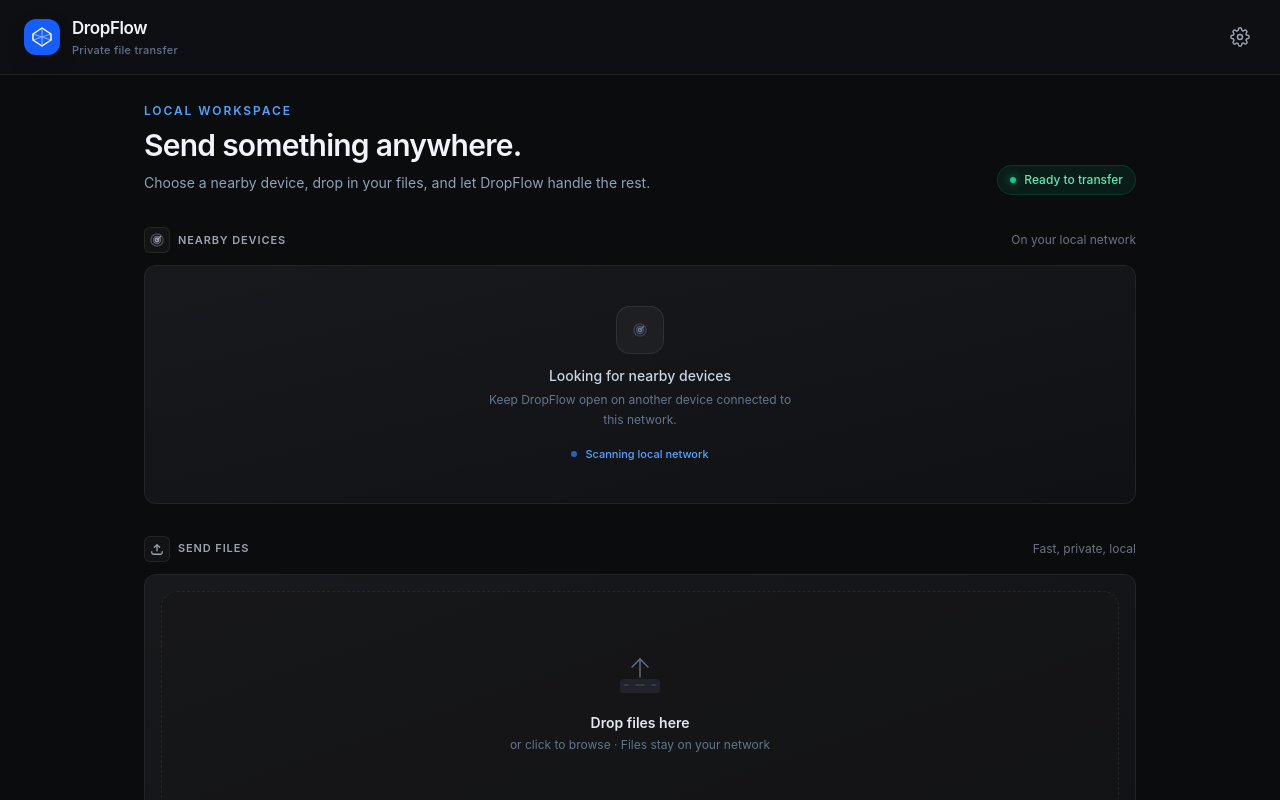
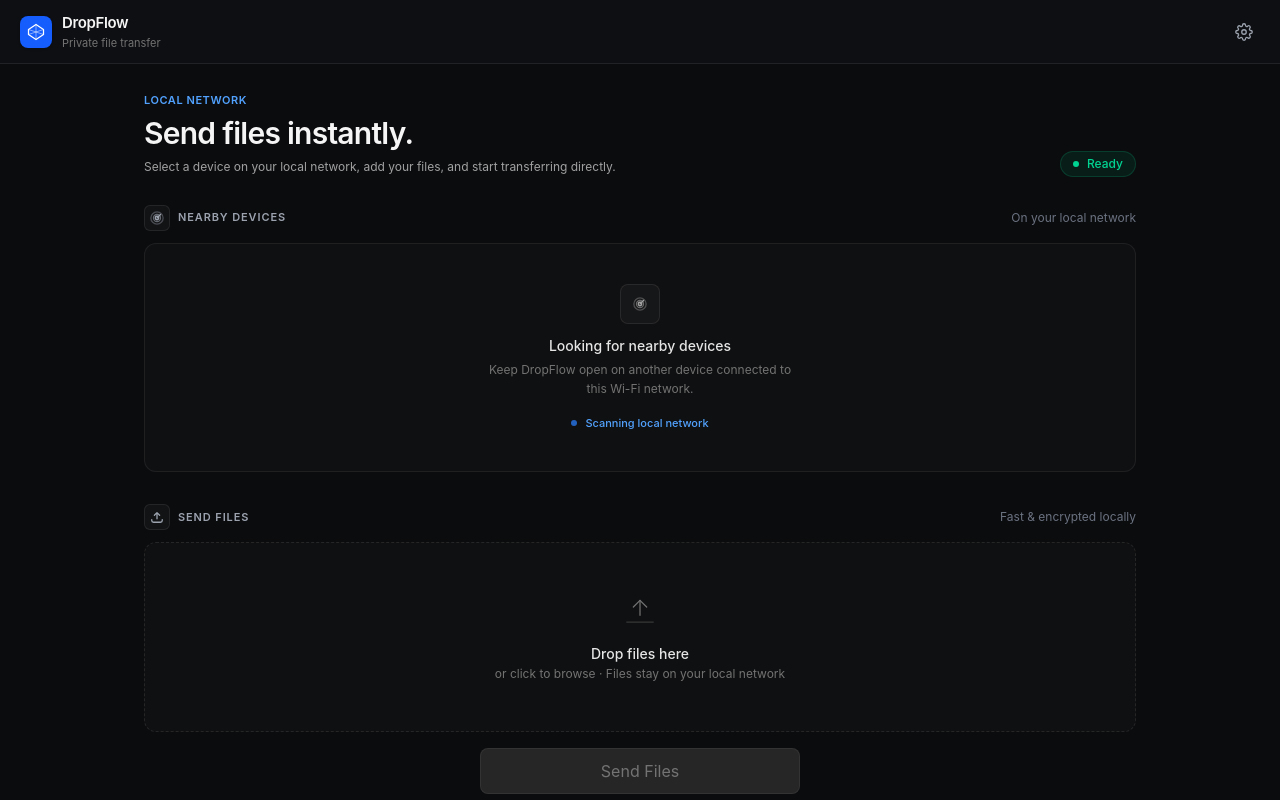
Before and after one commit to sanleesam/DropFlow, a React (Vite) app in the folder apps/desktop/: page / in a window 1280 px wide. Built offline with nearby package versions, Linux system fonts and the light colour scheme.

Commit message:
feat(ui): remove mock transfer history and refine desktop layout hierarchy

```diff
--- a/apps/desktop/src/components/FileDropZone.tsx
+++ b/apps/desktop/src/components/FileDropZone.tsx
@@ -44,13 +44,13 @@
   if (["zip", "tar", "gz", "7z", "rar"].includes(ext)) return "text-amber-400";
   if (["js", "ts", "tsx", "jsx", "py", "go", "rs", "json"].includes(ext))
     return "text-blue-400";
-  return "text-slate-400";
+  return "text-neutral-400";
 }
 
 const IconFile: React.FC<{ name: string }> = ({ name }) => (
   <svg
     viewBox="0 0 24 24"
-    className={`w-5 h-5 flex-shrink-0 ${fileIconColor(name)}`}
+    className={`w-4.5 h-4.5 flex-shrink-0 ${fileIconColor(name)}`}
     fill="none"
     stroke="currentColor"
     strokeWidth="1.6"
@@ -68,18 +68,17 @@
 const IconUploadLarge: React.FC = () => (
   <svg
     viewBox="0 0 48 48"
-    className="w-12 h-12"
+    className="w-10 h-10"
     fill="none"
     stroke="currentColor"
-    strokeWidth="1.4"
+    strokeWidth="1.5"
     strokeLinecap="round"
     strokeLinejoin="round"
     aria-hidden="true"
   >
-    <rect x="4" y="30" width="40" height="14" rx="4" opacity="0.15" fill="currentColor" stroke="none" />
     <path d="M24 28V10" />
     <path d="M16 18l8-8 8 8" />
-    <path d="M8 36h4M36 36h4M20 36h8" opacity="0.4" />
+    <path d="M8 36h32" opacity="0.4" />
   </svg>
 );
 
@@ -109,7 +108,7 @@
     } else {
       addToast("Preparing transfer...", "info");
       if (onSend) {
-        const firstFileName = files[0]?.file.name || "movie.mp4";
+        const firstFileName = files[0]?.file.name || "file";
         onSend(firstFileName);
       }
     }
@@ -163,16 +162,13 @@
   const onInputChange = useCallback(
     (e: React.ChangeEvent<HTMLInputElement>) => {
       addFiles(e.target.files);
-      // Reset so the same file can be re-added after removal
       e.target.value = "";
     },
     [addFiles],
   );
 
-  // ─────────────────────────────────────────────────────────────────────────────
-
   return (
-    <div className="flex w-full flex-col gap-4 p-4">
+    <div className="flex w-full flex-col gap-3">
       {/* Hidden file input */}
       <input
         ref={inputRef}
@@ -196,10 +192,10 @@
         onDragLeave={onDragLeave}
         onDrop={onDrop}
         className={[
-          "relative flex min-h-[220px] flex-col items-center justify-center gap-4 overflow-hidden",
-          "rounded-[16px] border border-dashed px-6 py-10",
+          "relative flex min-h-[190px] flex-col items-center justify-center gap-3 overflow-hidden",
+          "rounded-xl border border-dashed px-6 py-8",
           "cursor-pointer select-none outline-none",
-          "transition-all duration-200 ease-out",
+          "transition-all duration-150 ease-out",
           isDraggingOver ? accent.dropZoneActive : accent.dropZoneHover,
           accent.ringFocus,
         ].join(" ")}
@@ -207,58 +203,50 @@
         {/* Icon */}
         <span
           className={[
-            "transition-colors duration-200",
-            isDraggingOver ? accent.dropZoneIcon : "text-slate-500",
+            "transition-colors duration-150",
+            isDraggingOver ? accent.dropZoneIcon : "text-neutral-500",
           ].join(" ")}
         >
           <IconUploadLarge />
         </span>
 
         {/* Copy */}
-        <div className="flex flex-col items-center gap-1 text-center">
+        <div className="flex flex-col items-center gap-0.5 text-center">
           <span
             className={[
-              "text-sm font-semibold transition-colors duration-200",
-              isDraggingOver ? accent.dropZoneTitle : "text-slate-200",
+              "text-sm font-medium transition-colors duration-150",
+              isDraggingOver ? accent.dropZoneTitle : "text-neutral-200",
             ].join(" ")}
           >
             {isDraggingOver ? "Release to add files" : "Drop files here"}
           </span>
-          <span className="text-xs text-slate-500">
-            or click to browse · Files stay on your network
+          <span className="text-xs text-neutral-500">
+            or click to browse · Files stay on your local network
           </span>
         </div>
-
-        {/* Drag-over overlay glow */}
-        {isDraggingOver && (
-          <div
-            className={`pointer-events-none absolute inset-0 rounded-xl bg-gradient-to-br ${accent.dropZoneOverlay}`}
-            aria-hidden="true"
-          />
-        )}
       </div>
 
       {/* ── Selected files panel ── */}
       {hasFiles && (
-        <div className="flex flex-col gap-1 overflow-hidden rounded-[14px] border border-white/[.09] bg-[#0d121b]">
+        <div className="flex flex-col gap-1 overflow-hidden rounded-xl border border-white/[0.08] bg-neutral-900/60">
           <ul
             aria-label="Selected files"
-            className="divide-y divide-white/[.06]"
+            className="divide-y divide-white/[0.06]"
           >
             {files.map(({ uid: id, file }) => (
               <li
                 key={id}
-                className="group flex items-center gap-3 px-4 py-3 transition-colors duration-150 hover:bg-white/[.04]"
+                className="group flex items-center gap-3 px-3.5 py-2.5 transition-colors duration-150 hover:bg-white/[0.03]"
               >
                 {/* File icon */}
                 <IconFile name={file.name} />
 
                 {/* Name + size */}
                 <div className="flex-1 min-w-0 flex flex-col gap-0.5">
-                  <span className="text-sm text-slate-200 font-medium truncate leading-tight">
+                  <span className="text-sm text-neutral-200 font-medium truncate leading-tight">
                     {file.name}
                   </span>
-                  <span className="text-xs text-slate-500 leading-tight">
+                  <span className="text-xs text-neutral-500 leading-tight">
                     {formatBytes(file.size)}
                   </span>
                 </div>
@@ -272,17 +260,17 @@
                     removeFile(id);
                   }}
                   className="
-                    flex h-7 w-7 flex-shrink-0 items-center justify-center rounded-lg
-                    text-slate-500 opacity-0 group-hover:opacity-100
+                    flex h-6 w-6 flex-shrink-0 items-center justify-center rounded-md
+                    text-neutral-500 opacity-0 group-hover:opacity-100
                     hover:text-red-400 hover:bg-red-500/10
                     transition-all duration-150
-                    focus-visible:opacity-100 focus-visible:ring-1 focus-visible:ring-slate-500
+                    focus-visible:opacity-100 focus-visible:ring-1 focus-visible:ring-neutral-500
                     outline-none
                   "
                 >
                   <X
-                    size={12}
-                    strokeWidth={2.5}
+                    size={13}
+                    strokeWidth={2}
                     aria-hidden="true"
                     className="block"
                   />
@@ -301,19 +289,18 @@
           onClick={handleSend}
           aria-disabled={!canSend}
           className={[
-            "w-full max-w-xs rounded-[12px] px-6 py-3 text-sm font-semibold",
-            "transition-all duration-200 ease-out",
+            "w-full max-w-xs rounded-lg px-5 py-2.5 text-sm font-medium",
+            "transition-all duration-150 ease-out",
             "focus-visible:outline-none " + accent.ringFocus,
             canSend
               ? [
                   accent.buttonGrad,
-                  "text-white " + accent.buttonShadow,
-                  "active:scale-[0.98]",
+                  accent.buttonShadow,
+                  "active:scale-[0.99]",
                   "cursor-pointer",
                 ].join(" ")
               : [
-                  "border-white/[.08] bg-white/[.05] text-slate-500",
-                  "border border-white/6",
+                  "border border-white/[0.06] bg-neutral-800 text-neutral-500",
                   "cursor-not-allowed",
                 ].join(" "),
           ].join(" ")}
@@ -326,7 +313,7 @@
           <p
             role="status"
             aria-live="polite"
-            className="text-xs text-slate-400 text-center select-none"
+            className="text-xs text-neutral-400 text-center select-none"
           >
             {!hasDevice && !hasFiles
               ? "Select a device and choose files."
--- a/apps/desktop/src/components/Header.tsx
+++ b/apps/desktop/src/components/Header.tsx
@@ -11,11 +11,11 @@
   const accent = ACCENT_COLOR_MAPS[settings.accentColor];
 
   return (
-    <header className="df-header sticky top-0 z-50 flex items-center justify-between px-6 py-4">
+    <header className="df-header sticky top-0 z-50 flex items-center justify-between px-5 py-3 border-b border-white/[0.07] bg-[#101216]/80 backdrop-blur-xl">
       {/* Logo + Title */}
-      <div className="flex items-center gap-3 select-none">
+      <div className="flex items-center gap-2.5 select-none">
         {/* Icon mark */}
-        <div className={`relative flex h-9 w-9 flex-shrink-0 items-center justify-center rounded-[12px] bg-gradient-to-br ${accent.headerLogoGrad} shadow-[0_8px_20px_rgba(0,0,0,0.15)]`}>
+        <div className={`relative flex h-8 w-8 flex-shrink-0 items-center justify-center rounded-lg ${accent.headerLogoGrad} shadow-sm`}>
           <svg
             viewBox="0 0 32 32"
             className="absolute inset-0 h-full w-full p-1.5"
@@ -42,10 +42,10 @@
 
         {/* Wordmark */}
         <div>
-          <span className="block text-[17px] font-semibold tracking-tight text-slate-100">
-          DropFlow
+          <span className="block text-[15px] font-semibold tracking-tight text-neutral-100">
+            DropFlow
           </span>
-          <span className="hidden text-[11px] font-medium tracking-wide text-slate-500 sm:block">Private file transfer</span>
+          <span className="hidden text-[11px] text-neutral-500 sm:block">Private file transfer</span>
         </div>
       </div>
 
@@ -59,7 +59,7 @@
       >
         <svg
           viewBox="0 0 24 24"
-          className="h-5 w-5 transition-transform duration-300 group-hover:rotate-45"
+          className="h-4.5 w-4.5 transition-transform duration-200 group-hover:rotate-45"
           fill="none"
           stroke="currentColor"
           strokeWidth="1.75"
--- a/apps/desktop/src/pages/Home.tsx
+++ b/apps/desktop/src/pages/Home.tsx
@@ -14,10 +14,11 @@
   id: string;
   title: string;
   icon: React.ReactNode;
+  hint?: string;
   children?: React.ReactNode;
 }
 
-const Section: React.FC<SectionProps> = ({ id, title, icon, children }) => (
+const Section: React.FC<SectionProps> = ({ id, title, icon, hint, children }) => (
   <section id={id} aria-labelledby={`${id}-heading`} className="df-section">
     {/* Section header */}
     <div className="df-section-heading">
@@ -32,21 +33,12 @@
           {title}
         </h2>
       </div>
-      <span className="df-section-hint">{id === "nearby-devices" ? "On your local network" : id === "send-files" ? "Fast, private, local" : "Your latest activity"}</span>
+      {hint && <span className="df-section-hint">{hint}</span>}
     </div>
 
-    {/* Card container */}
-    <div
-      className="df-panel"
-    >
-      {/* Subtle gradient sheen */}
-      <div className="pointer-events-none absolute inset-0 bg-gradient-to-br from-white/[0.035] to-transparent" />
-      {/* Placeholder content */}
-      {children ?? (
-        <p className="text-sm text-slate-500 select-none tracking-wide">
-          Nothing here yet
-        </p>
-      )}
+    {/* Section content */}
+    <div className="w-full">
+      {children}
     </div>
   </section>
 );
@@ -76,8 +68,6 @@
   </svg>
 );
 
-// Discovered devices are loaded dynamically via Tauri and mDNS
-
 // ─── Home page ────────────────────────────────────────────────────────────────
 
 interface RecentTransfer {
@@ -101,24 +91,9 @@
   const wasSettingsOpenRef = useRef(false);
   const [devices, setDevices] = useState<Device[]>([]);
   const [localUuid, setLocalUuid] = useState<string>("");
-  const [recentTransfers, setRecentTransfers] = useState<RecentTransfer[]>([
-    {
-      id: "tx-1",
-      fileName: "IMG_4920.jpg",
-      deviceName: "Pixel 8 Pro",
-      size: "4.2 MB",
-      timestamp: "10 min ago",
-      status: "completed",
-    },
-    {
-      id: "tx-2",
-      fileName: "presentation_draft.pdf",
-      deviceName: "Windows Desktop",
-      size: "18.7 MB",
-      timestamp: "1 hour ago",
-      status: "completed",
-    },
-  ]);
+
+  // Production state starts clean with zero mock transfers
+  const [recentTransfers, setRecentTransfers] = useState<RecentTransfer[]>([]);
 
   // Restore focus to Settings button after modal is closed
   useEffect(() => {
@@ -203,7 +178,7 @@
         id: `tx-${Date.now()}`,
         fileName: activeTransfer.fileName,
         deviceName: activeTransfer.deviceName,
-        size: "125 MB",
+        size: "Complete",
         timestamp: "Just now",
         status: "completed",
       };
@@ -212,7 +187,7 @@
   };
 
   return (
-    <div className="df-app-shell flex h-screen w-screen flex-col overflow-hidden text-white">
+    <div className="df-app-shell flex h-screen w-screen flex-col overflow-hidden text-neutral-100">
       <Header onSettingsClick={() => setIsSettingsOpen(true)} />
 
       <main
@@ -223,15 +198,21 @@
           msOverflowStyle: "none",
         }}
       >
-        <div className="mb-8 flex items-end justify-between gap-4" aria-label="Welcome">
+        <div className="mb-7 flex items-end justify-between gap-4 select-none" aria-label="Workspace overview">
           <div>
-            <p className={`mb-2 text-xs font-semibold uppercase tracking-[.16em] ${accent.progressIconText}`}>Local workspace</p>
-            <h1 className="m-0 text-2xl font-semibold tracking-tight text-slate-100 sm:text-3xl">Send something anywhere.</h1>
-            <p className="mt-2 max-w-xl text-sm leading-6 text-slate-400">Choose a nearby device, drop in your files, and let DropFlow handle the rest.</p>
+            <p className={`mb-1.5 text-[11px] font-semibold uppercase tracking-wider ${accent.progressIconText}`}>
+              Local network
+            </p>
+            <h1 className="m-0 text-2xl font-semibold tracking-tight text-neutral-100 sm:text-3xl">
+              Send files instantly.
+            </h1>
+            <p className="mt-1.5 max-w-xl text-xs leading-5 text-neutral-400">
+              Select a device on your local network, add your files, and start transferring directly.
+            </p>
           </div>
-          <div className="hidden rounded-full border border-emerald-400/15 bg-emerald-400/8 px-3 py-1.5 text-xs font-medium text-emerald-300 sm:flex sm:items-center sm:gap-2">
-            <span className="h-1.5 w-1.5 rounded-full bg-emerald-400 shadow-[0_0_10px_rgba(52,211,153,.75)]" />
-            Ready to transfer
+          <div className="hidden rounded-full border border-emerald-500/20 bg-emerald-500/10 px-3 py-1 text-xs font-medium text-emerald-400 sm:flex sm:items-center sm:gap-2">
+            <span className="h-1.5 w-1.5 rounded-full bg-emerald-400" />
+            Ready
           </div>
         </div>
 
@@ -239,6 +220,7 @@
         <Section
           id="nearby-devices"
           title="Nearby Devices"
+          hint="On your local network"
           icon={<IconRadar />}
         >
           <div
@@ -247,7 +229,7 @@
             className="w-full"
           >
             {devices.length > 0 ? (
-              <div className="grid w-full grid-cols-1 gap-3 p-4 sm:grid-cols-2 lg:grid-cols-3 animate-[toast-slide-in_0.3s_ease-out]">
+              <div className="grid w-full grid-cols-1 gap-3 sm:grid-cols-2 lg:grid-cols-3">
                 {devices.map((device) => (
                   <DeviceCard
                     key={device.id}
@@ -258,13 +240,18 @@
                 ))}
               </div>
             ) : (
-              <div className="flex w-full flex-col items-center px-6 py-10 text-center">
-                <div className="mb-3 flex h-12 w-12 items-center justify-center rounded-[14px] border border-white/[.08] bg-white/[.04] text-slate-500">
+              <div className="flex w-full flex-col items-center justify-center rounded-xl border border-white/[0.07] bg-neutral-900/40 px-6 py-10 text-center">
+                <div className="mb-3 flex h-10 w-10 items-center justify-center rounded-lg border border-white/[0.08] bg-white/[0.03] text-neutral-400">
                   <IconRadar />
                 </div>
-                <p className="text-sm font-medium text-slate-300">Looking for nearby devices</p>
-                <p className="mt-1 max-w-xs text-xs leading-5 text-slate-500">Keep DropFlow open on another device connected to this network.</p>
-                <span className={`mt-4 flex items-center gap-2 text-[11px] font-medium ${accent.progressIconText}`}><span className={`h-1.5 w-1.5 animate-pulse rounded-full ${accent.progressBgDot}`} />Scanning local network</span>
+                <p className="text-sm font-medium text-neutral-200">Looking for nearby devices</p>
+                <p className="mt-1 max-w-xs text-xs text-neutral-500 leading-relaxed">
+                  Keep DropFlow open on another device connected to this Wi-Fi network.
+                </p>
+                <span className={`mt-4 flex items-center gap-2 text-[11px] font-medium ${accent.progressIconText}`}>
+                  <span className={`h-1.5 w-1.5 animate-pulse rounded-full ${accent.progressBgDot}`} />
+                  Scanning local network
+                </span>
               </div>
             )}
           </div>
@@ -274,6 +261,7 @@
         <Section
           id="send-files"
           title="Send Files"
+          hint="Fast & encrypted locally"
           icon={<IconUpload />}
         >
           <FileDropZone selectedDeviceId={selectedDeviceId} onSend={handleSend} />
@@ -293,41 +281,39 @@
         <Section
           id="recent-transfers"
           title="Recent Transfers"
+          hint="Latest session activity"
           icon={<IconClock />}
         >
           {recentTransfers.length > 0 ? (
-            <div className="w-full flex flex-col divide-y divide-white/[.04] p-1.5 animate-[toast-slide-in_0.3s_ease-out]">
+            <div className="w-full flex flex-col divide-y divide-white/[0.06] rounded-xl border border-white/[0.07] bg-neutral-900/40 overflow-hidden">
               {recentTransfers.map((tx) => (
-                <div key={tx.id} className="flex items-center justify-between px-4 py-3 hover:bg-white/[0.02] rounded-xl transition-colors duration-150">
-                  <div className="flex items-center gap-3.5 min-w-0">
-                    {/* File Icon */}
-                    <span className={`flex-shrink-0 flex items-center justify-center w-9 h-9 rounded-xl bg-white/[0.03] border border-white/[0.05] ${
+                <div key={tx.id} className="flex items-center justify-between px-4 py-3 hover:bg-white/[0.02] transition-colors duration-150">
+                  <div className="flex items-center gap-3 min-w-0">
+                    <span className={`flex-shrink-0 flex items-center justify-center w-8 h-8 rounded-lg bg-neutral-800 border border-white/[0.06] ${
                       tx.status === "completed" ? "text-emerald-400" : "text-red-400"
                     }`}>
-                      <svg viewBox="0 0 24 24" className="w-4.5 h-4.5" fill="none" stroke="currentColor" strokeWidth="1.8" strokeLinecap="round" strokeLinejoin="round">
+                      <svg viewBox="0 0 24 24" className="w-4 h-4" fill="none" stroke="currentColor" strokeWidth="1.8" strokeLinecap="round" strokeLinejoin="round">
                         <path d="M14 2H6a2 2 0 00-2 2v16a2 2 0 002 2h12a2 2 0 002-2V8z" />
                         <polyline points="14 2 14 8 20 8" />
                       </svg>
                     </span>
-                    {/* Name + Target */}
                     <div className="flex flex-col min-w-0">
-                      <span className="text-[14px] font-semibold text-slate-200 truncate leading-normal">{tx.fileName}</span>
-                      <span className="text-[11px] text-slate-500 mt-0.5 leading-normal">
-                        {tx.status === "completed" ? "Sent to" : "Failed sending to"} <span className="text-slate-400 font-semibold">{tx.deviceName}</span>
+                      <span className="text-sm font-medium text-neutral-200 truncate leading-tight">{tx.fileName}</span>
+                      <span className="text-[11px] text-neutral-500 mt-0.5 leading-tight">
+                        {tx.status === "completed" ? "Sent to" : "Failed sending to"} <span className="text-neutral-300 font-medium">{tx.deviceName}</span>
                       </span>
                     </div>
                   </div>
 
-                  {/* Stats & Status */}
-                  <div className="flex items-center gap-5 flex-shrink-0 text-right select-none">
+                  <div className="flex items-center gap-4 flex-shrink-0 text-right select-none">
                     <div className="flex flex-col items-end">
-                      <span className="text-[12px] text-slate-400 font-mono font-medium">{tx.size}</span>
-                      <span className="text-[10px] text-slate-500 mt-0.5">{tx.timestamp}</span>
+                      <span className="text-xs text-neutral-400 font-mono">{tx.size}</span>
+                      <span className="text-[10px] text-neutral-500 mt-0.5">{tx.timestamp}</span>
                     </div>
-                    <span className={`px-2.5 py-0.5 rounded-full text-[10px] font-semibold border ${
+                    <span className={`px-2 py-0.5 rounded text-[10px] font-medium border ${
                       tx.status === "completed"
-                        ? "bg-emerald-500/10 text-emerald-400 border-emerald-500/15"
-                        : "bg-red-500/10 text-red-400 border-red-500/15"
+                        ? "bg-emerald-500/10 text-emerald-400 border-emerald-500/20"
+                        : "bg-red-500/10 text-red-400 border-red-500/20"
                     }`}>
                       {tx.status === "completed" ? "Completed" : "Failed"}
                     </span>
@@ -336,8 +322,9 @@
               ))}
             </div>
           ) : (
-            <div className="flex w-full flex-col items-center py-8 text-center">
-              <p className="text-sm text-slate-500">No transfers recorded</p>
+            <div className="flex w-full flex-col items-center justify-center rounded-xl border border-white/[0.07] bg-neutral-900/20 py-8 text-center select-none">
+              <p className="text-sm font-medium text-neutral-400">No transfers yet</p>
+              <p className="mt-1 text-xs text-neutral-500">Completed transfers will appear here.</p>
             </div>
           )}
         </Section>
```
Also changed, not shown: apps/desktop/src/components/DeviceCard.tsx (+27 -28 lines), apps/desktop/src/components/TransferProgress.tsx (+33 -41 lines). Lines whose indentation alone changed are shown as unchanged.
